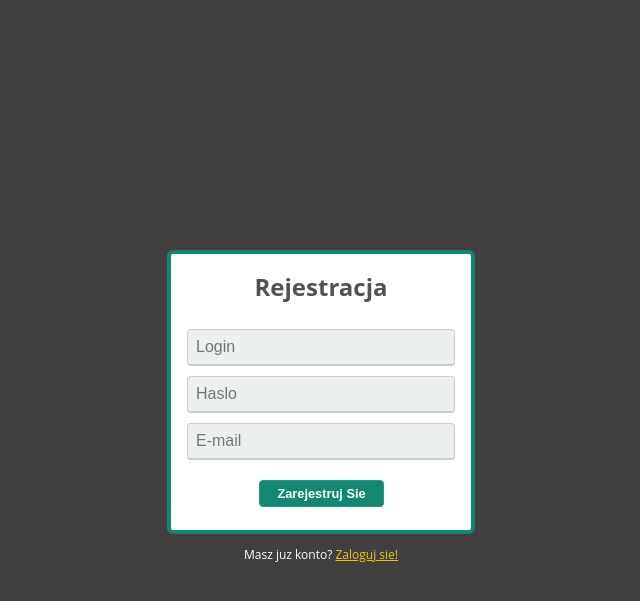
After one commit to s24717/projekt_php, a PHP site: page /rejestracja.php in a window 1280 px wide. The commit adds this page. Shown: the top 601 px of the page, without its empty margins (319-959 px from the left). Run offline with PHP 8.4, Linux system fonts and the light colour scheme.

Commit message:
8
tworzenie formularza rejestracji
poprawki w css i sprawdzanie poprawnosci loginu

```diff
--- a/css/login.css
+++ b/css/login.css
@@ -35,6 +35,8 @@ body{
     font-size:1em;
     border-radius:4px;
   }
+
+
   .submit{
     background: #128870;
     width:125px;
@@ -50,7 +52,7 @@ body{
     font-weight:800;
     font-size:0.8em;
   }
-  .button:hover{
+  .submit:hover{
     background:#2CC06B;
   }
   .fpwd{
--- a/index.php
+++ b/index.php
@@ -43,7 +43,9 @@
 			<div class="option">
 				<a href="logowanie.php" class="tilelink">Logowanie</a>
 			</div>
-			<div class="option">Rejestracja</div>
+			<div class="option">
+			<a href="rejestracja.php" class="tilelink">Rejestracja</a>
+			</div>
 			<div style="clear:both;"></div>
 		</div>
 
--- /dev/null
+++ b/rejestracja.php
@@ -0,0 +1,69 @@
+<?php
+    session_start();
+
+    if (isset($_POST['email']))
+	{
+		//zmienna ktora jest sluzy jako flaga
+		$wszystko_OK=true;
+
+		//sprawdzamy login
+		$login = $_POST['login'];
+
+		//Sprawdzenie długości loginu
+		if ((strlen($login)<8) || (strlen($login)>15))
+		{
+			$wszystko_OK=false;
+			$_SESSION['blad_login']= '<span style="color:red">Login musi posiadac od 8 do 15 znakow!</span>';
+		}
+
+
+        if($wszystko_OK==true)
+        {
+            echo "Udalo Ci sie zarejestrowac";//do zmiany wtedy przekierowuje cie do zalogowania
+        }
+
+    }
+
+?>
+
+<!DOCTYPE HTML>
+<html lang="pl">
+<head>
+<meta charset="utf-8" />
+	<title>Rejestracja</title>
+	<meta name="description" content="Serwis poświęcony sklepowi internetowemu i zaliczeniu projektu php" />
+	<meta name="keywords" content="sklep,internetowy,market,zakupy" />
+	<meta http-equiv="X-UA-Compatible" content="IE=edge,chrome=1" />
+    <link rel="stylesheet" href="css/login.css" type="text/css" />
+</head>
+
+<body>
+
+
+
+    <div id="absoluteCenteredDiv">
+        <div class="box">
+            <form method="post">
+
+                <h1>Rejestracja</h1>
+                <input class="username" name="login" type="text" placeholder="Login">
+                <?php
+                    if(isset($_SESSION['blad_login']))
+                    {
+                        echo $_SESSION['blad_login'];
+                        unset($_SESSION['blad_login']);
+                    }
+                ?>
+                <input class="username" name="haslo" type="text" placeholder="Haslo">
+                <input class="username" name="email" type="text" placeholder="E-mail">
+                <input type="submit" value="Zarejestruj Sie" class="submit"/>
+
+            </form>
+
+        </div>
+        <p>Masz juz konto? <a class="fpwd" href="logowanie.php">Zaloguj sie!</a></p>
+    </div>
+
+</body>
+
+</html>
```
Also changed, not shown: logowanie.php (+4 -27 lines).
